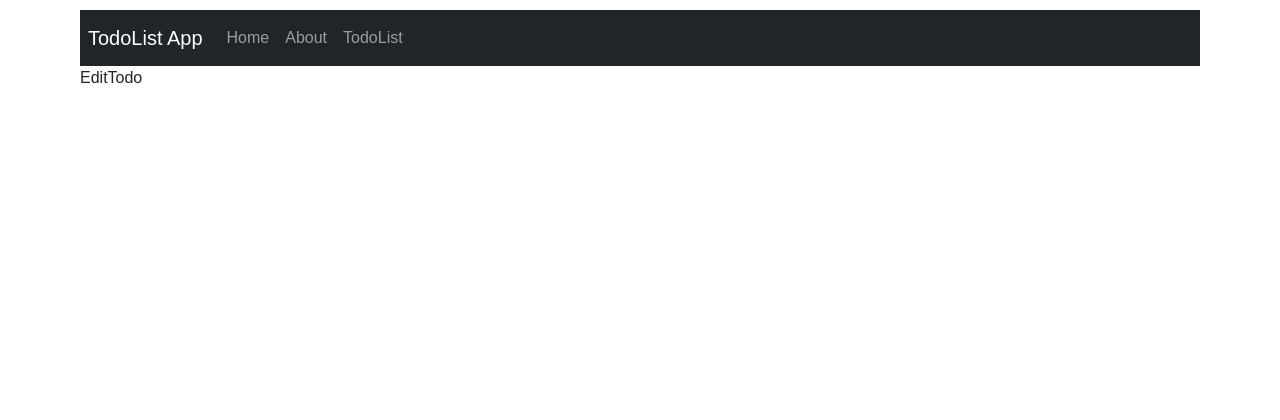
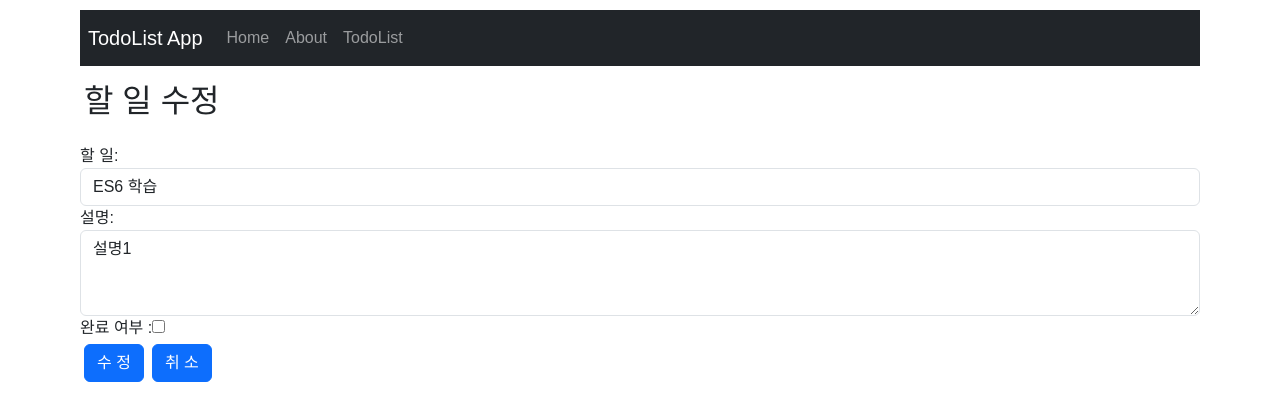
Before and after one commit to fanfarexo/quickstart-router-todolist, a React (Vite) app: page /todos/edit/1 in a window 1280 px wide. Shown: the top 420 px of the page. Built offline with nearby package versions, Linux system fonts and the light colour scheme.

Commit message:
feat: EditTodo 컴포넌트 작성

```diff
--- a/src/App.tsx
+++ b/src/App.tsx
@@ -22,7 +22,10 @@ const App = ({ states, callbacks }: Props) => {
           <Route path='/about' element={<About />} />
           <Route path='/todos' element={<TodoList states={states} callbacks={callbacks} />} />
           <Route path='/todos/add' element={<AddTodo callbacks={callbacks} />} />
-          <Route path='/todos/edit/:id' element={<EditTodo callbacks={callbacks} />} />
+          <Route
+            path='/todos/edit/:id'
+            element={<EditTodo states={states} callbacks={callbacks} />}
+          />
           <Route path='*' element={<NotFound />} />
         </Route>
       </Routes>
--- a/src/pages/EditTodo.tsx
+++ b/src/pages/EditTodo.tsx
@@ -1,5 +1,83 @@
-const EditTodo = () => {
-  return <div>EditTodo</div>;
+import { useState } from 'react';
+import { useNavigate, useParams } from 'react-router';
+import { CallbacksType, StatesType, TodoItemType } from '../AppContainer';
+
+type PropsType = {
+  states: StatesType;
+  callbacks: CallbacksType;
+};
+type TodoParam = { id?: string };
+
+const EditTodo = ({ states, callbacks }: PropsType) => {
+  const navigate = useNavigate();
+  const { id } = useParams<TodoParam>();
+
+  const todoItem = states.todoList.find((item) => item.id === parseInt(id ? id : '0'));
+  if (!todoItem) {
+    navigate('/todos');
+    return <></>;
+  }
+  const [todoOne, setTodoOne] = useState<TodoItemType>({ ...todoItem });
+
+  const updateTodoHandler = () => {
+    if (todoOne.todo.trim() === '' || todoOne.desc.trim() === '') {
+      alert('반드시 할 일, 설명을 입력해야 합니다.');
+      return;
+    }
+    const { id, todo, desc, done } = todoOne;
+    callbacks.updateTodo(id, todo, desc, done);
+    navigate('/todos');
+  };
+
+  return (
+    <>
+      <div className='row'>
+        <div className='col p-3'>
+          <h2>할 일 수정</h2>
+        </div>
+      </div>
+      <div className='row'>
+        <div className='col'>
+          <div className='form-group'>
+            <label htmlFor='todo'>할 일:</label>
+            <input
+              type='text'
+              className='form-control'
+              id='todo'
+              value={todoOne.todo}
+              onChange={(e) => setTodoOne({ ...todoOne, todo: e.target.value })}
+            />
+          </div>
+        </div>
+      </div>
+      <div className='form-group'>
+        <label htmlFor='desc'>설명: </label>
+        <textarea
+          className='form-control'
+          rows={3}
+          id='desc'
+          value={todoOne.desc}
+          onChange={(e) => setTodoOne({ ...todoOne, desc: e.target.value })}
+        ></textarea>
+      </div>
+      <div className='form-group'>
+        <label htmlFor='done'>완료 여부 :</label>
+        <input
+          type='checkbox'
+          checked={todoOne.done}
+          onChange={(e) => setTodoOne({ ...todoOne, done: e.target.checked })}
+        />
+      </div>
+      <div className='form-group'>
+        <button type='button' className='btn btn-primary m-1' onClick={updateTodoHandler}>
+          수 정
+        </button>
+        <button type='button' className='btn btn-primary m-1' onClick={() => navigate('/todos')}>
+          취 소
+        </button>
+      </div>
+    </>
+  );
 };
 
 export default EditTodo;
```
